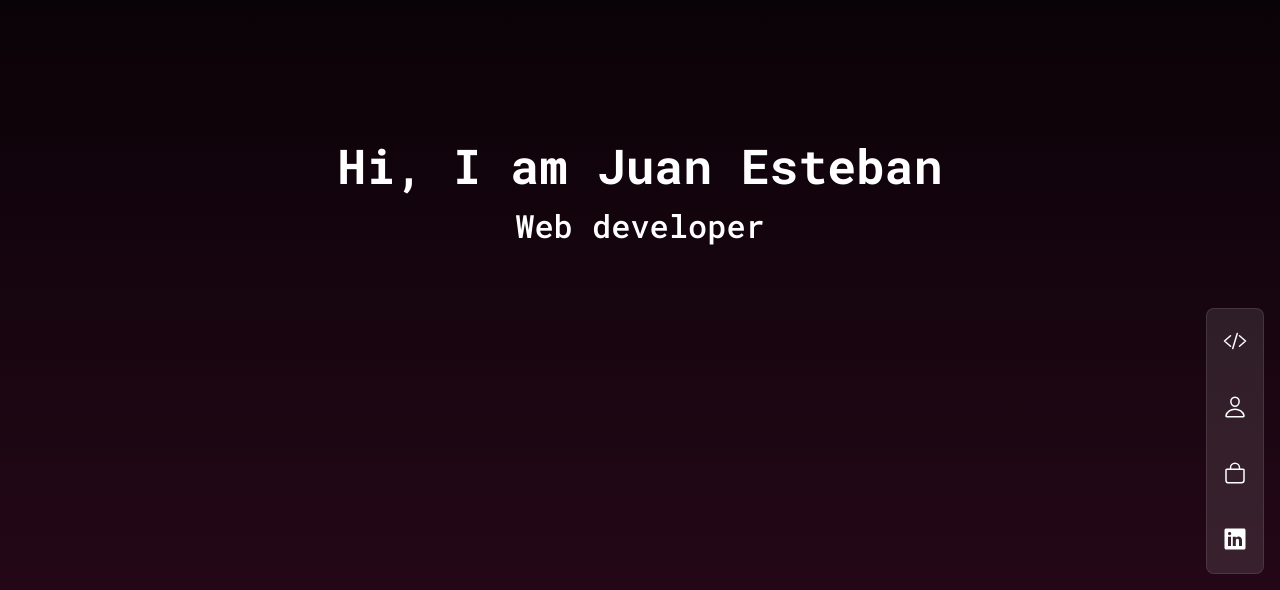
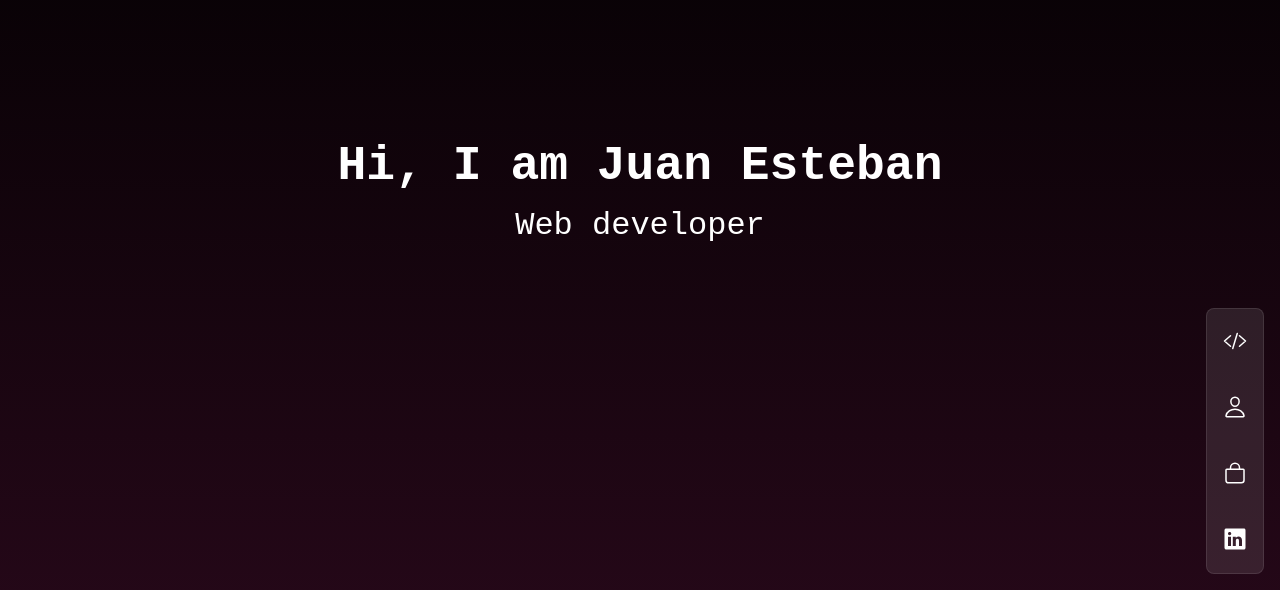
Before and after one commit to eatteer/portfolio, a Next.js app: page / in a window 1280 px wide. Shown: the part 210-800 px from the top of the page. Built offline with nearby package versions, Linux system fonts and the light colour scheme.

Commit message:
Change introduction font to avoid text cutting

```diff
--- a/sections/Introduction/Introduction.module.css
+++ b/sections/Introduction/Introduction.module.css
@@ -7,7 +7,7 @@
 }
 
 .introduction p {
-  font-family: 'Roboto Mono';
+  font-family: monospace;
   /* font-weight: 700; Cause cutting the text */
   overflow: hidden;
   white-space: nowrap;
```
